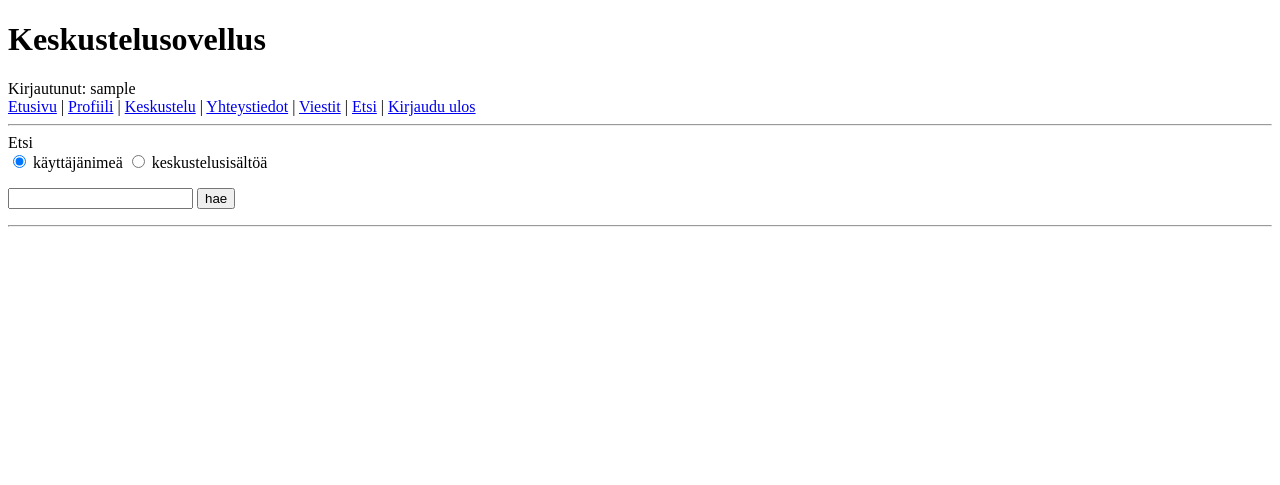
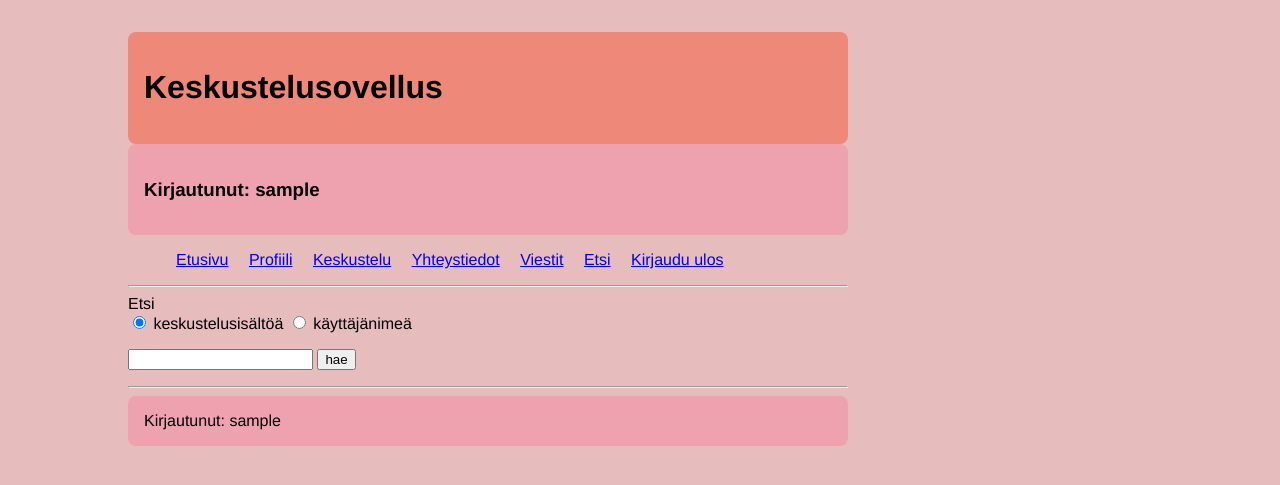
Before and after one commit to J-Uhero/keskustelusovellus-tsoha, a Flask app: page /search in a window 1280 px wide. Shown: the top 485 px of the page. Run offline with Flask 2, Linux system fonts and the light colour scheme; the visitor is signed in with stand-in values (Sample User, id 1).

Commit message:
search function for forum messages and visual style improved

```diff
--- a/routes.py
+++ b/routes.py
@@ -9,7 +9,7 @@ import users
 def index():
     message = None
     if session.get("user_id") is not None:
-        message = conversation_repository.count_all_seen_messages()
+        message = conversation_repository.count_all_not_seen_messages()
     return render_template("index.html", message=message)
 
 @app.route("/login", methods=["POST", "GET"])
@@ -101,7 +101,7 @@ def remove_message(id, id2, message_id):
 def profile(id):
     if request.method == "GET":
         profile = users.count_users_messages(id)
-        return render_template("profile.html", profile=profile, )
+        return render_template("profile.html", profile=profile)
     if request.method == "POST":
         if "add_contact" in request.form:
             contact_repository.create_contact(id)
@@ -135,10 +135,26 @@ def messages():
 @app.route("/search", methods=["GET"])
 def search():
     query = request.args.get("query")
-    search_type = request.args.get("type")
     results = None
     searched = False
-    if search_type == "username":
-        results = users.search_user_by_name("%"+query+"%")
+    found = False
+    search_type = {
+        "username": False,
+        "forum_message": False,
+        "private_message": False,
+    }
+    if query is not None:
         searched = True
-    return render_template("search.html", results=results, searched=searched)
+        search_type["query"] = True
+        search_type[request.args.get("type")] = True
+        if search_type["username"]:
+            results = users.search_user_by_name("%"+query+"%")
+        if search_type["forum_message"]:
+            results = boards.search_messages_from_forums("%"+query+"%")
+        if len(results) > 0:
+            found = True
+    return render_template("search.html",
+                           results=results,
+                           search_type=search_type,
+                           searched=searched,
+                           found=found)
--- /dev/null
+++ b/static/style.css
@@ -0,0 +1,40 @@
+body {
+    background: rgb(231, 188, 188);
+    margin: 2em 10%;
+    max-width: 45em;
+    font-family: 'Helvetica', 'Arial', sans-serif;
+}
+
+nav li {
+    display: inline-block;
+    padding: 0 .5em;
+}
+
+.header {
+    background: rgb(238, 136, 120);
+    font-weight: bold;
+    padding: 1em 1em;
+    font-size: 1em;
+    border-radius: .5em;
+}
+
+.logged {
+    background: rgb(238, 161, 174);
+    padding: 1em 1em;
+    font-size: 1em;
+    border-radius: .5em;
+}
+
+.message_info {
+    background: rgb(238, 161, 174);
+    padding: 1em 1em;
+    font-size: 1em;
+    border-radius: .5em;
+}
+
+.message {
+    background: rgb(230, 184, 192);
+    padding: 1em 1em;
+    font-size: 1em;
+    border-radius: .5em;
+}
--- a/templates/layout.html
+++ b/templates/layout.html
@@ -1,22 +1,37 @@
 <!DOCTYPE html>
+<link rel="stylesheet" href="/static/style.css">
+<meta name="viewport" content="width=device-width, initial-scale=1">
+
 <body>
     <title>keskustelusovellus - {% block title %}{% endblock %}</title>
+
+    <div class=header>
         <h1>Keskustelusovellus</h1>
+    </div>
+    <div class=logged>
+        <h3>Kirjautunut: {{session.username}}</h2>
+    </div>
+    <nav>
+        <ul>
             {% if session.username %}
-    Kirjautunut: {{session.username}}<br>
-    <a href="/">Etusivu</a> |
-    <a href="/profile/{{session.user_id}}">Profiili</a> |
-    <a href="/forum">Keskustelu</a> |
-    <a href="/contacts">Yhteystiedot</a> |
-    <a href="/messages">Viestit</a> |
-    <a href="/search">Etsi</a> |
-    <a href="/logout">Kirjaudu ulos</a>
+            <li><a href="/">Etusivu</a></li>
+            <li><a href="/profile/{{session.user_id}}">Profiili</a></li>
+            <li><a href="/forum">Keskustelu</a></li>
+            <li><a href="/contacts">Yhteystiedot</a></li>
+            <li><a href="/messages">Viestit</a></li>
+            <li><a href="/search">Etsi</a></li>
+            <li><a href="/logout">Kirjaudu ulos</a></li>
             {% else %}
-    <a href="/">Etusivu</a> |
-    <a href="/login"> Kirjaudu sisään </a> |
-    <a href="/register"> Luo käyttäjätunnus </a>
+            <li><a href="/">Etusivu</a></li>
+            <li><a href="/login"> Kirjaudu sisään </a></li>
+            <li><a href="/register"> Luo käyttäjätunnus </a></li>
             {% endif %}
+        </ul>
+    </nav>
     <hr>
     {% block content %}{% endblock %}
     <hr>
+    <div class=logged>
+        Kirjautunut: {{session.username}}
+    </div>
 </body>
--- a/templates/profile.html
+++ b/templates/profile.html
@@ -22,6 +22,9 @@
     <input type="submit" name="remove_contact" value="poista yhteystiedoista">
     {% endif %}
 {% endif %}
+{% if session.admin and session.user_id != profile.id%}
+    <input type="submit" name="remove_user" value="poista käyttäjäprofiili">
+{% endif %}
 </form>
 </p>
 {% endblock %}
--- a/templates/search.html
+++ b/templates/search.html
@@ -3,24 +3,38 @@
 
 Etsi
 <form action="/search" method="GET">
-<input type=radio name="type" value="username" checked> käyttäjänimeä
-<input type=radio name="type" value="forum_content"> keskustelusisältöä <br>
+<input type=radio name="type" value="forum_message" checked> keskustelusisältöä
+<input type=radio name="type" value="username"> käyttäjänimeä<br>
 <p>
 <input type="text" name="query">
 <input type="submit" value="hae"> <br>
 </form>
 </p>
 
-{% if results %}
-    Osumat:
+{% if search_type["username"] and found %}
+    osumat:
     <p>
         <ul>
         {% for r in results %}
             <li><a href="/profile/{{r.id}}">{{r.name}}</a><br>
         {% endfor %}
         </ul>
-{% elif searched %}
-        <p>Ei osumia
+{% elif search_type["forum_message"] and found %}
+    osumat:
+    <p>
+        <ul>
+        {% for r in results %}
+            <li>
+                foorumi: <a href="/forum/{{r.forum_id}}">{{r.forum}}</a>
+                keskustelu: <a href="/profile/{{r.forum_id}}/{{r.topic_id}}">{{r.topic}}</a><br>
+                käyttäjä: <a href="/profile/{{r.user_id}}">{{r.username}}</a>
+                aika: {{r.timestamp.strftime("%Y-%m-%d %H:%M:%S")}}<br>
+                <p>{{r.content}}
+            </li>
+        {% endfor %}
+        </ul>
+{% elif searched and not found %}
+        <p>ei osumia
 {% endif %}
 
 {% endblock %}
```
Also changed, not shown: boards.py (+13 -3 lines), conversation_repository.py (+9 -10 lines), templates/conversation.html (+10 -4 lines), templates/thread.html (+6 -4 lines). Lines whose indentation alone changed are shown as unchanged.
